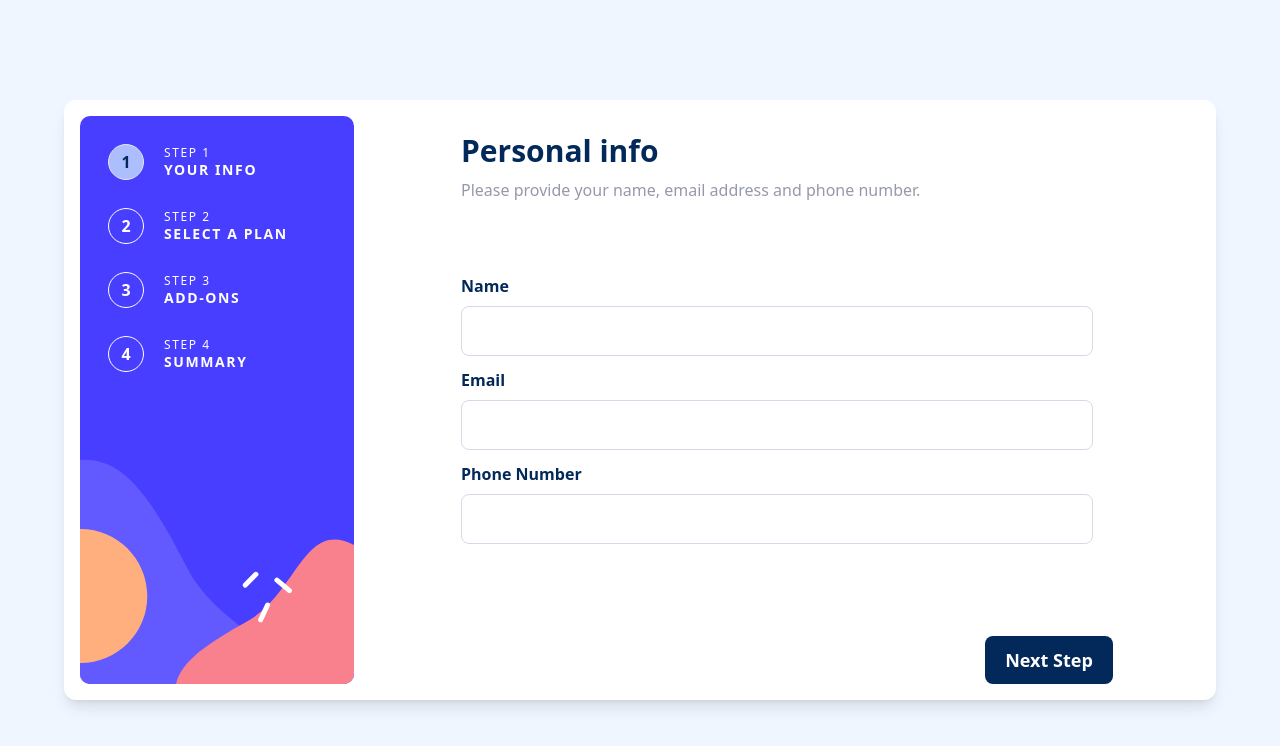
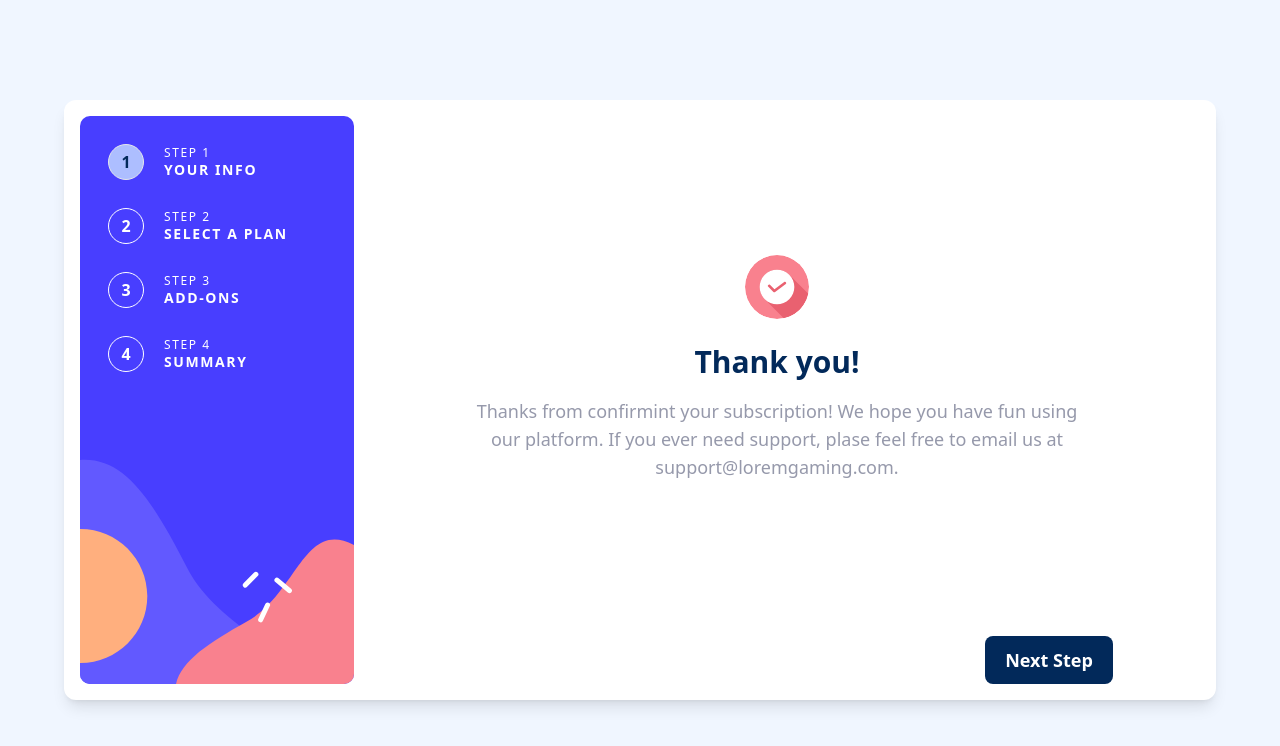
Before and after one commit to hernandez-dev/react-multi-steps-form, a React (Vite) app: page / in a window 1280 px wide. Shown: the top 746 px of the page. Built offline with nearby package versions, Linux system fonts and the light colour scheme.

Commit message:
Components - steps-form - importing and rendering Confirmation component

```diff
--- a/src/components/steps-form/StepsForm.jsx
+++ b/src/components/steps-form/StepsForm.jsx
@@ -10,6 +10,7 @@ import { validate } from "./utils.js"
 // components
 import FormHeader from "./components/FormHeader.jsx"
 import Button from "./components/Button.jsx"
+import Confirmation from "./components/Confirmation.jsx"
 
 export default function StepsForm() {
   // local state
@@ -69,9 +70,10 @@ export default function StepsForm() {
   return(
     <div className="desktop:flex-1">
       <form onSubmit={handleSubmit} className="flex flex-col min-h-[485px] flex-1 desktop:max-w-2xl desktop:h-full desktop:mx-auto desktop:min-h-full">
-        <section className="relative space-y-10 p-5 m-4 -mt-[105px] bg-white rounded-lg shadow-lg desktop:mx-0 desktop:-mt-0 desktop:shadow-none">
+        <section className="bg-red-200 relative p-5 m-4 -mt-[105px] bg-white rounded-lg shadow-lg overflow-hidden desktop:flex-1 desktop:mx-0 desktop:-mt-0 desktop:shadow-none">
           <FormHeader step={step} />
           <step.Component step={step} dispatch={appDispatch} monthly={steps[1].monthly} />
+          <Confirmation />
         </section>
         <footer className="flex justify-between mt-auto bg-white p-4 rounded-lg desktop:bg-transparent desktop:p-0 desktop:mt-none">
           <Button
```
